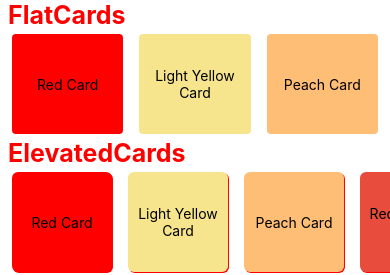
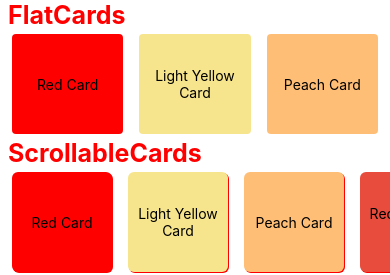
Before and after one commit to rishiprajapati99/Initial-Projects, a React Native app: screen / in a window 390 px wide. Shown: the top 275 px of the page. Built offline with nearby package versions, Linux system fonts and the light colour scheme.

Commit message:
changed the ElevatedCards -> ScrollableCards

```diff
--- a/App.tsx
+++ b/App.tsx
@@ -7,7 +7,7 @@ import {
   ScrollView,
 } from 'react-native';
 import FlatCards from './components/FlatCards';
-import ElevatedCards from './components/ElevatedCards';
+import ScrollableCards from './components/ScrollableCards';
 import FancyCard from './components/FancyCard';
 import BlogCard from './components/BlogCard';
 
@@ -26,7 +26,7 @@ const App = () => {
         ></StatusBar> */}
         <ScrollView>
           <FlatCards />
-          <ElevatedCards />
+          <ScrollableCards />
           <FancyCard />
           <BlogCard />
         </ScrollView>
--- a/components/ElevatedCards.tsx
+++ b/components/ScrollableCards.tsx
@@ -7,7 +7,7 @@ import {
   ScrollView,
 } from 'react-native';
 
-const ElevatedCards = () => {
+const ScrollableCards = () => {
   const mode = useColorScheme();
   return (
     <View
@@ -20,7 +20,7 @@ const ElevatedCards = () => {
         // styles.border,
       ]}
     >
-      <Text style={[styles.headingText]}>ElevatedCards</Text>
+      <Text style={[styles.headingText]}>ScrollableCards</Text>
       <ScrollView
         horizontal
         showsHorizontalScrollIndicator={false}//this hides the scroll indicator
@@ -132,4 +132,4 @@ const styles = StyleSheet.create({
   },
 });
 
-export default ElevatedCards;
+export default ScrollableCards;
```
